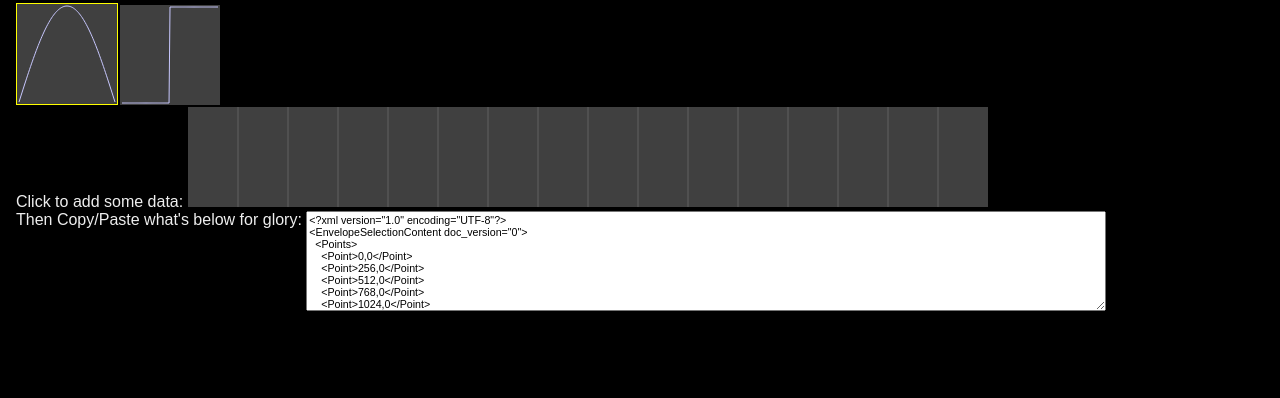
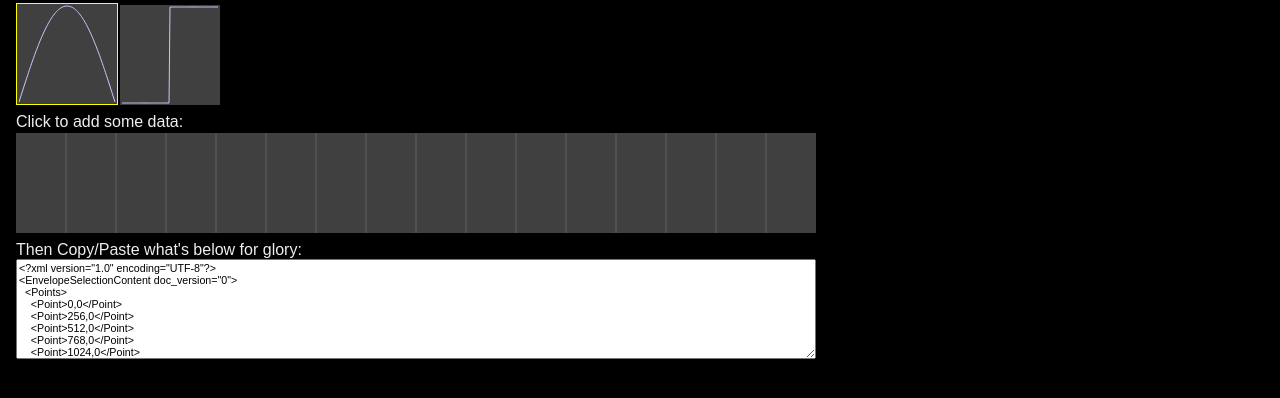
Before and after one commit to harold/RenoiseAutomation, a plain HTML site: page index.html in a window 1280 px wide. Shown: the part 70-468 px from the top of the page. Drawn offline with Linux system fonts and the light colour scheme.

Commit message:
Oops.. It looked silly on super wide monitors.

```diff
--- a/index.css
+++ b/index.css
@@ -1,5 +1,6 @@
 body {margin:1em;background:black;color:#eee;}
-h1, h2 {margin:0;padding:0;}
+h1, h2, p {margin:0;padding:0;}
+p {margin-top:0.5em;}
 canvas {margin-top:2px;margin-right:2px;}
 textarea {width:800px; height:100px; font-size:8pt;}
 .selected {border:solid 1px yellow;}
--- a/index.html
+++ b/index.html
@@ -141,11 +141,11 @@ function onClick(inEvent)
 Massive 'performer' style...
 <div id="shapes"></div>
 <div>
-  Click to add some data:
+  <p>Click to add some data:</p>
   <canvas id="editor"></canvas>
 </div>
 <div>
-  Then Copy/Paste what's below for glory:
+  <p>Then Copy/Paste what's below for glory:</p>
   <textarea id="output"></textarea>
 </div>
 </body>
```
